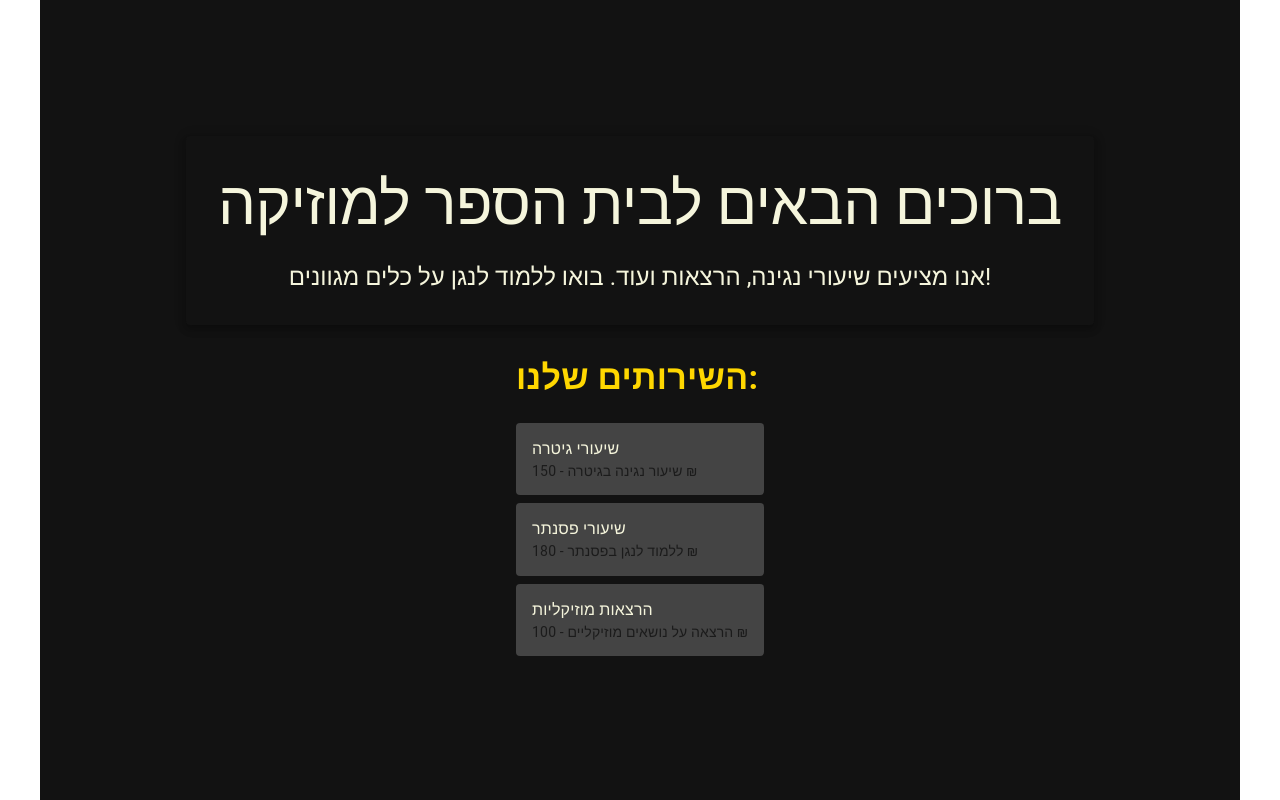
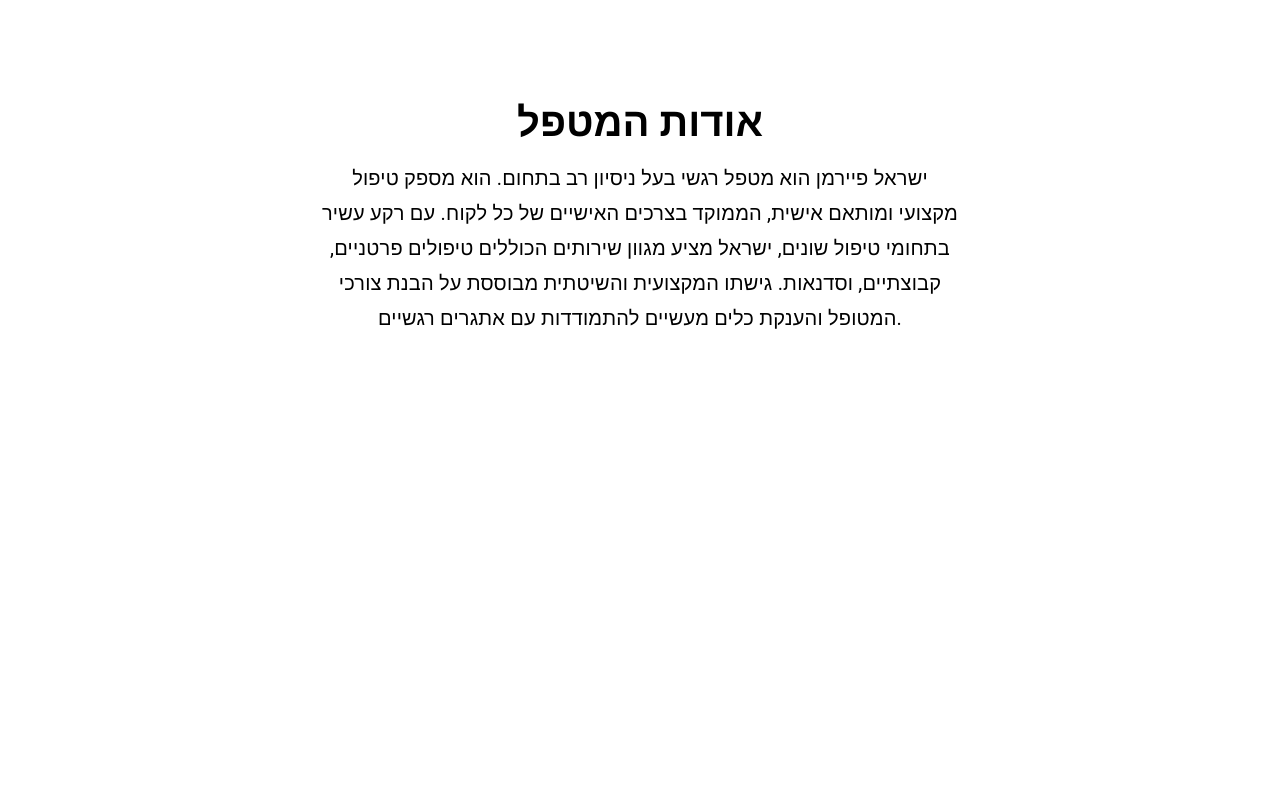
Before and after one commit to TzivyaFireman/Therapy-node-react, a React (Create React App) app in the folder client/: page / in a window 1280 px wide. Built offline with nearby package versions, Linux system fonts and the light colour scheme.

Commit message:
update the home page

```diff
--- a/client/src/components/HomePage.tsx
+++ b/client/src/components/HomePage.tsx
@@ -1,101 +1,27 @@
 import React from 'react';
-import { useSelector } from 'react-redux';
-import { RootState } from '../store/store';
-import { Container, Typography, List, ListItem, ListItemText, Box } from '@mui/material';
-import { styled } from '@mui/material/styles';
+import { Typography, Box } from '@mui/material';
+const HomePage: React.FC = () => {
+  return (
+    <>
+        <Box
+          sx={{
+            width: '50%',
+            textAlign: 'center',
+            margin: '0 auto',
+            marginTop: '100px'
+          }}
+        >
+          <Typography variant="h3" gutterBottom sx={{ fontWeight: 'bold', fontSize: '2.5rem' }}>
+            אודות המטפל
+          </Typography>
+          <Typography variant="body1" sx={{ fontSize: '1.25rem', lineHeight: '1.75', marginBottom: '2rem' }}>
+            ישראל פיירמן הוא מטפל רגשי בעל ניסיון רב בתחום. הוא מספק טיפול מקצועי ומותאם אישית, הממוקד בצרכים האישיים של כל לקוח. עם רקע עשיר בתחומי טיפול שונים, ישראל מציע מגוון שירותים הכוללים טיפולים פרטניים, קבוצתיים, וסדנאות. גישתו המקצועית והשיטתית מבוססת על הבנת צורכי המטופל והענקת כלים מעשיים להתמודדות עם אתגרים רגשיים.
+          </Typography>
+        </Box>
+    </>
 
-// צבעים חדשים
-const darkBlack = '#121212';
-const beige = '#F5F5DC';
-const gold = '#FFD700';
-const gray = '#444';
 
-// עיצוב מותאם אישית ל-Container
-const StyledContainer = styled(Container)(({ theme }) => ({
-  minHeight: '100vh',
-  display: 'flex',
-  flexDirection: 'column',
-  justifyContent: 'center',
-  alignItems: 'center',
-  padding: theme.spacing(4),
-  backgroundColor: darkBlack,
-  color: beige,
-}));
-
-// עיצוב מותאם אישית ל-Welcome Text
-const WelcomeText = styled(Box)(({ theme }) => ({
-  textAlign: 'center',
-  padding: theme.spacing(4),
-  backgroundColor: darkBlack,
-  borderRadius: theme.shape.borderRadius,
-  boxShadow: theme.shadows[5],
-  marginBottom: theme.spacing(4),
-}));
-
-// עיצוב מותאם אישית ל-Services Title
-const ServicesTitle = styled(Typography)(({ theme }) => ({
-  marginBottom: theme.spacing(2),
-  color: gold, // צבע זהב לשם השירותים
-  fontWeight: 'bold',
-  textTransform: 'uppercase',
-}));
-
-// עיצוב מותאם אישית ל-List Item
-const StyledListItem = styled(ListItem)(({ theme }) => ({
-  backgroundColor: gray,
-  borderRadius: theme.shape.borderRadius,
-  marginBottom: theme.spacing(1),
-  '&:last-child': {
-    marginBottom: 0,
-  },
-  '&:hover': {
-    backgroundColor: beige,
-  },
-}));
-
-// עיצוב מותאם אישית ל-List Item Text
-const StyledListItemText = styled(ListItemText)(({ theme }) => ({
-  '& .MuiTypography-primary': {
-    color: beige,
-    fontWeight: 'bold',
-  },
-  '& .MuiTypography-secondary': {
-    color: gold, // צבע זהב לתיאור השירות
-    fontStyle: 'italic',
-  },
-}));
-
-const HomePage: React.FC = () => {
-    const services = useSelector((state: RootState) => state.services.services);
-
-    return (
-        <StyledContainer>
-            <WelcomeText>
-                <Typography variant="h2" component="h1" gutterBottom>
-                    ברוכים הבאים לבית הספר למוזיקה
-                </Typography>
-                <Typography variant="h5" component="p">
-                    אנו מציעים שיעורי נגינה, הרצאות ועוד. בואו ללמוד לנגן על כלים מגוונים!
-                </Typography>
-            </WelcomeText>
-
-            <Box>
-                <ServicesTitle variant="h4" gutterBottom>
-                    השירותים שלנו:
-                </ServicesTitle>
-                <List>
-                    {services.map((service: any) => (
-                        <StyledListItem key={service.id}>
-                            <StyledListItemText
-                                primary={service.name}
-                                secondary={`${service.description} - ${service.price} ₪`}
-                            />
-                        </StyledListItem>
-                    ))}
-                </List>
-            </Box>
-        </StyledContainer>
-    );
+  );
 }
 
 export default HomePage;
```
